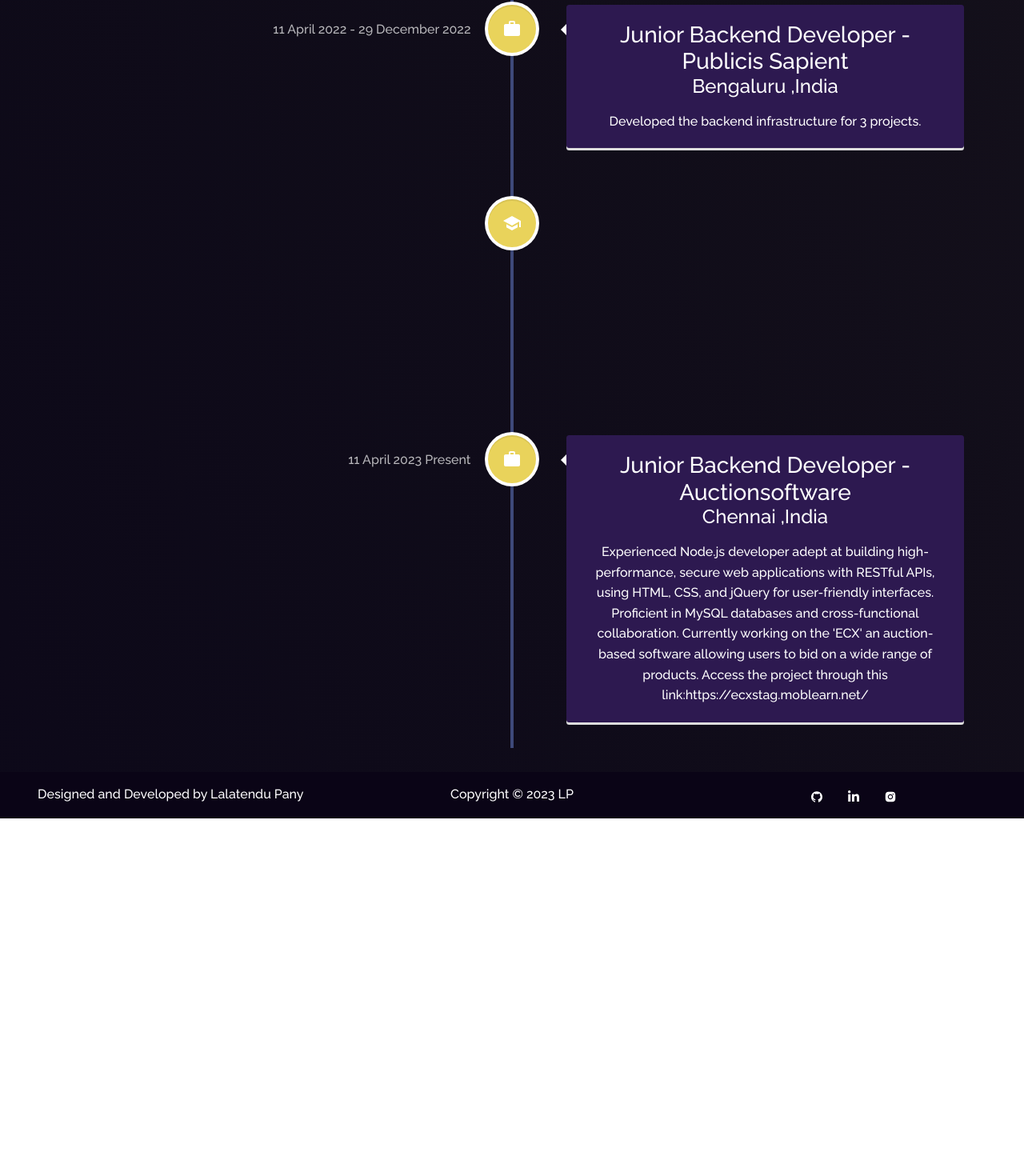
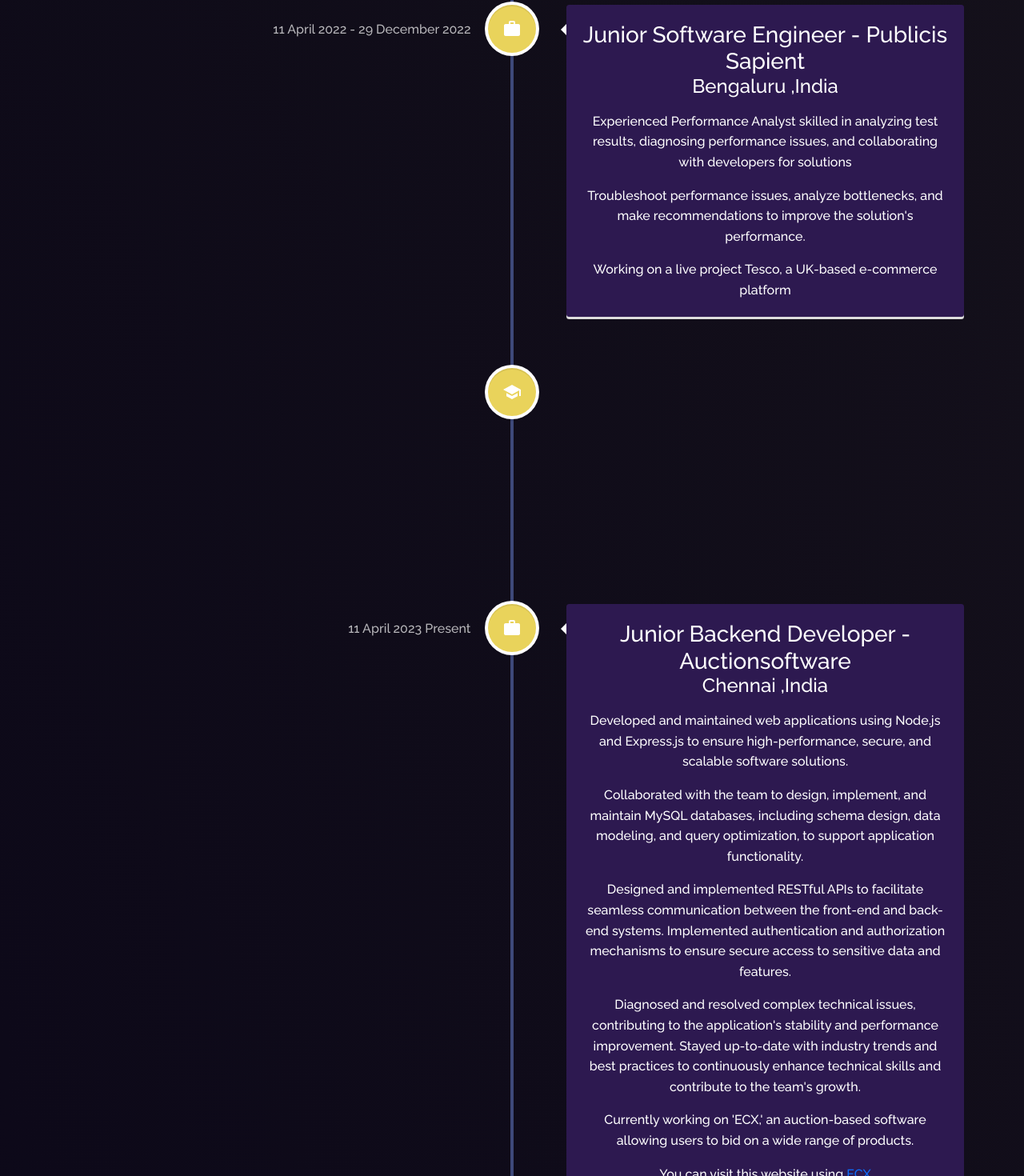
Before and after one commit to lalatendu65/Myportfolios, a React (Create React App) app: page /Myportfolios/experience in a window 1280 px wide. Shown: the part 883-2353 px from the top of the page at 80% size. Before the commit the page ends 1906 px from the top, so only its background shows below. Built offline with nearby package versions, Linux system fonts and the light colour scheme.

Commit message:
resume|| experince || upppdate

```diff
--- a/src/components/About/Experience.tsx
+++ b/src/components/About/Experience.tsx
@@ -25,7 +25,7 @@
             iconStyle={{ background: "#3e497a", color: "#fff" }}
             icon={<SchoolIcon />}
           >
-            <h3 className="vertical-timeline-element-title">Excelsior+2 sceiece college , Jajpur Road, Odisha</h3>
+            <h3 className="vertical-timeline-element-title">Excelsior+2 Science college , Jajpur Road, Odisha</h3>
             <p> Senior Secondary School </p>
           </VerticalTimelineElement>
 
@@ -49,9 +49,11 @@
             iconStyle={{ background: "#e9d35b", color: "#fff" }}
             icon={<WorkIcon />}
           >
-            <h3 className="vertical-timeline-element-title">Junior Backend Developer - Publicis Sapient</h3>
+            <h3 className="vertical-timeline-element-title">Junior Software Engineer - Publicis Sapient</h3>
             <h4 className="vertical-timeline-element-subtitle">Bengaluru ,India</h4>
-            <p>Developed the backend infrastructure for 3 projects.</p>
+            <p>Experienced Performance Analyst skilled in analyzing test results, diagnosing performance issues, and collaborating with developers for solutions</p>
+            <p>Troubleshoot performance issues, analyze bottlenecks, and make recommendations to improve the solution's performance.</p>
+            <p>Working on a live project Tesco, a UK-based e-commerce platform</p>
           </VerticalTimelineElement>
 
           <VerticalTimelineElement
@@ -75,8 +77,18 @@
           >
             <h3 className="vertical-timeline-element-title">Junior Backend Developer - Auctionsoftware</h3>
             <h4 className="vertical-timeline-element-subtitle">Chennai ,India</h4>
-            <p>Experienced Node.js developer adept at building high-performance, secure web applications with RESTful APIs, using HTML, CSS, and jQuery for user-friendly interfaces. Proficient in MySQL databases and cross-functional collaboration. Currently working on the 'ECX'  an auction-based software allowing users to bid on a wide range of products.
-            Access the project through this link:https://ecxstag.moblearn.net/</p>
+            <p>Developed and maintained web applications using Node.js and Express.js to ensure high-performance, secure, and scalable software solutions.</p>
+            <p>Collaborated with the team to design, implement, and maintain MySQL databases, including schema design, data modeling, and query optimization, to support application functionality.</p>
+            <p>Designed and implemented RESTful APIs to facilitate seamless communication between the front-end and back-end systems.
+Implemented authentication and authorization mechanisms to ensure secure access to sensitive data and features.</p>
+
+          <p>Diagnosed and resolved complex technical issues, contributing to the application's stability and performance improvement.
+Stayed up-to-date with industry trends and best practices to continuously enhance technical skills and contribute to the team's growth.</p>
+
+        <p>Currently working on 'ECX,' an auction-based software allowing users to bid on a wide range of products.</p>
+      <p>You can visit this website using <a href="https://ecxstag.moblearn.net" target="_blank" rel="noreferrer">ECX</a></p>
+
+
           </VerticalTimelineElement>
         </VerticalTimeline>
       </div>
--- a/src/components/Resume/ResumeNew.tsx
+++ b/src/components/Resume/ResumeNew.tsx
@@ -1,7 +1,7 @@
 import { useState, useEffect } from "react";
 import { Container, Row } from "react-bootstrap";
 import Button from "react-bootstrap/Button";
-import pdfDocument from "./LalatenduPany_Resume.pdf";
+import pdfDocument from "./LalatenduPanyResume.pdf";
 import { AiOutlineDownload } from "react-icons/ai";
 import { Document, Page, pdfjs } from "react-pdf";
 import "react-pdf/dist/esm/Page/AnnotationLayer.css";
```
Also changed, not shown: 1 other file (tests, documents, lock files or other folders).
